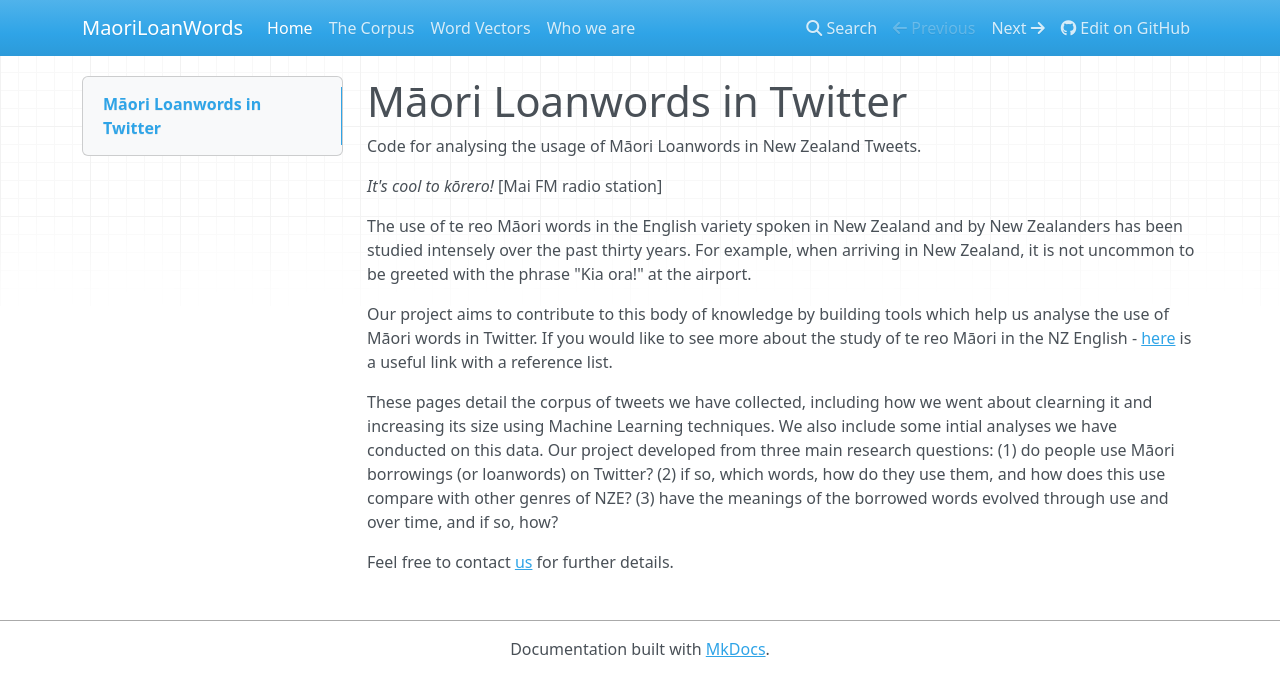
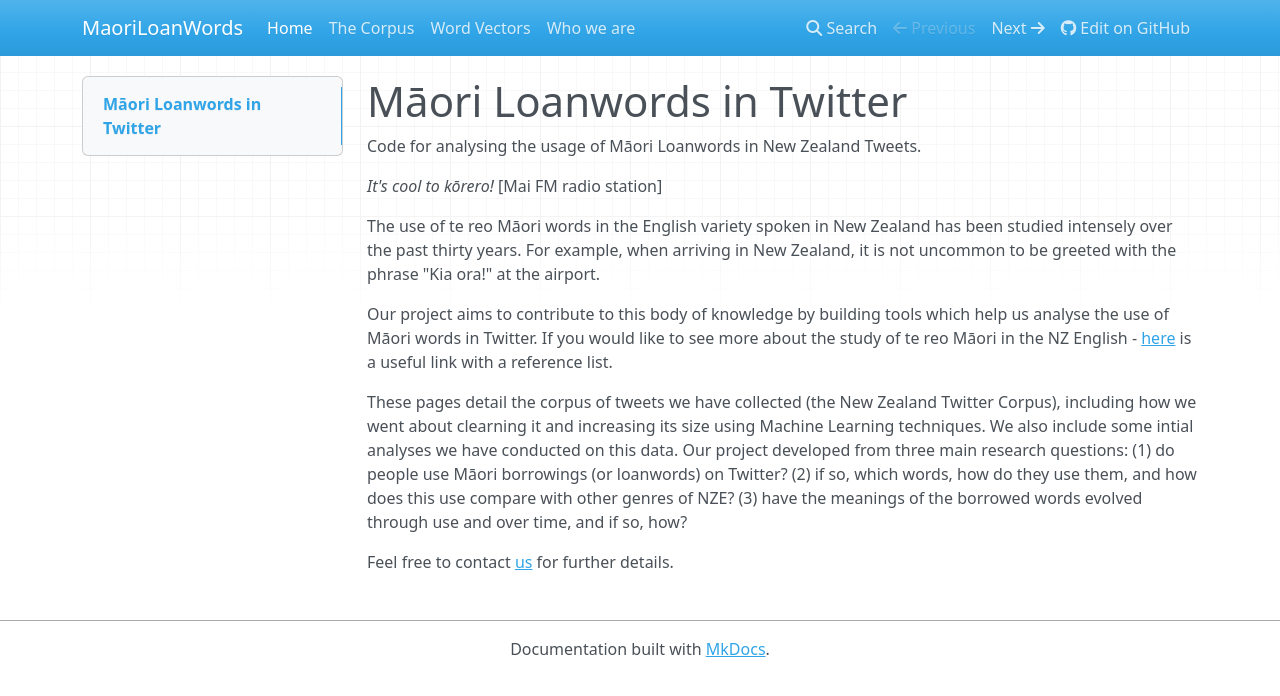
Before and after one commit to Waikato/kiwiwords, an MkDocs documentation site: the page built from docs/index.md, in a window 1280 px wide. Shown: the top 696 px of the page. Built offline with MkDocs 1.6.1, drawn with Linux system fonts in a browser that asks for light colours; nearby versions of some CDN libraries.

Commit message:
Update index.md

```diff
--- a/docs/index.md
+++ b/docs/index.md
@@ -3,11 +3,11 @@ Code for analysing the usage of Māori Loanwords in New Zealand Tweets.
 
 *It's cool to kōrero!* [Mai FM radio station]
 
-The use of te reo Māori words in the English variety spoken in New Zealand and by New Zealanders has been studied intensely over the past thirty years. For example, when arriving in New Zealand, it is not uncommon to be greeted with the phrase "Kia ora!" at the airport.
+The use of te reo Māori words in the English variety spoken in New Zealand has been studied intensely over the past thirty years. For example, when arriving in New Zealand, it is not uncommon to be greeted with the phrase "Kia ora!" at the airport.
 
 Our project aims to contribute to this body of knowledge by building tools which help us analyse the use of Māori words in Twitter. If you would like to see more about the study of te reo Māori in the NZ English - [here](https://www.calude.net/andreea/MaoriLoans.html) is a useful link with a reference list.
 
-These pages detail the corpus of tweets we have collected, including how we went about clearning it and increasing its size using Machine Learning techniques. We also include some intial analyses we have conducted on this data. Our project developed from three main research questions:
+These pages detail the corpus of tweets we have collected (the New Zealand Twitter Corpus), including how we went about clearning it and increasing its size using Machine Learning techniques. We also include some intial analyses we have conducted on this data. Our project developed from three main research questions:
 (1) do people use Māori borrowings  (or loanwords) on Twitter?
 (2) if so, which words, how do they use them, and how does this use compare with other genres of NZE?
 (3) have the meanings of the borrowed words evolved through use and over time, and if so, how?
```
